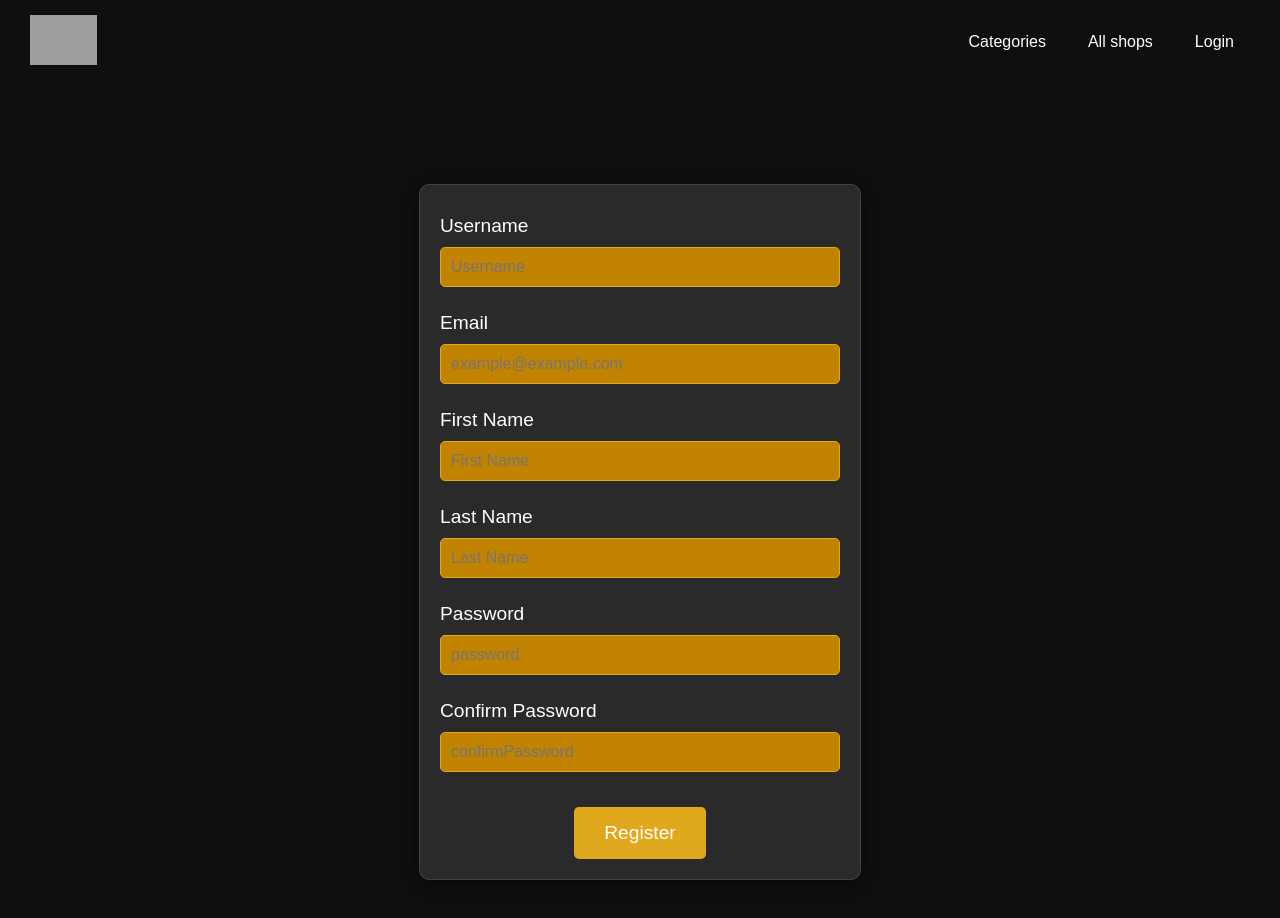
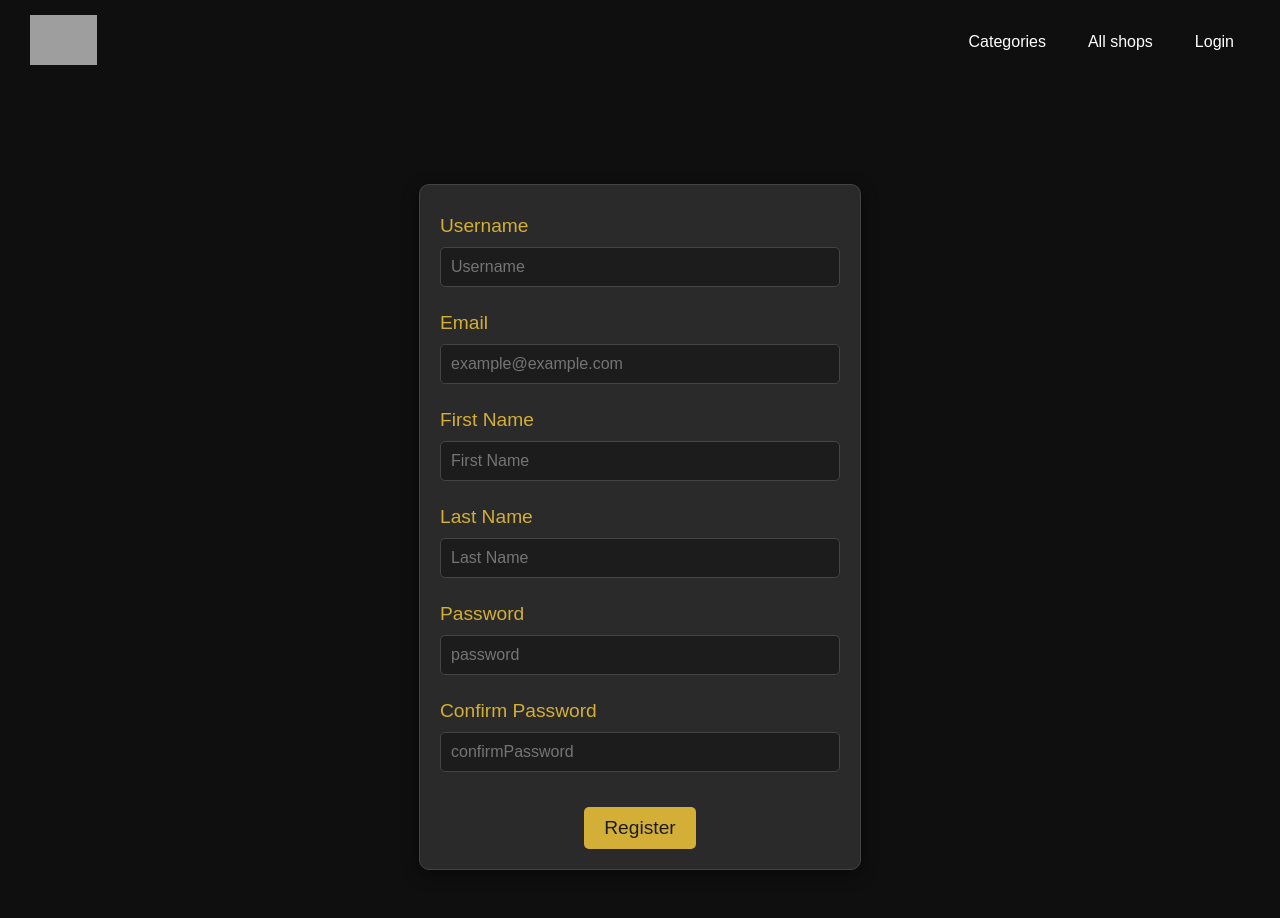
Before and after one commit to jasimSalman/Swan-Shine_Front-end, a React (Vite) app in the folder swan-shine/: page /Register/1 in a window 1280 px wide. Shown: the top 918 px of the page. Built offline with nearby package versions, Linux system fonts and the light colour scheme; grey boxes are pictures that could not be loaded.

Commit message:
Login and registration css

```diff
--- /dev/null
+++ b/swan-shine/src/components/Login/RegistrationForm.css
@@ -0,0 +1,61 @@
+body {
+  margin: 0;
+  font-family: 'Arial', sans-serif;
+  background-color: #1c1c1c;
+  color: #d4af37;
+}
+
+.registration-form {
+  max-width: 400px;
+  margin: 100px auto;
+  padding: 20px;
+  text-align: center;
+  border: 1px solid #444;
+  border-radius: 10px;
+  background-color: #2a2a2a;
+  box-shadow: 0 4px 15px rgba(0, 0, 0, 0.5);
+}
+
+.registration-form h1 {
+  font-size: 2.5em;
+  margin-bottom: 20px;
+  border-bottom: 2px solid #d4af37;
+  display: inline-block;
+  padding-bottom: 10px;
+}
+
+.registration-form label {
+  font-size: 1.2em;
+  margin: 10px 0;
+  color: #d4af37;
+  width: 100%;
+  text-align: left;
+}
+
+.registration-form input {
+  padding: 10px;
+  border: 1px solid #444;
+  border-radius: 5px;
+  background-color: #1c1c1c;
+  color: #d4af37;
+  width: 100%;
+  font-size: 1em;
+  margin-bottom: 15px;
+  box-sizing: border-box;
+}
+
+.registration-form button {
+  background-color: #d4af37;
+  color: #1c1c1c;
+  border: none;
+  padding: 10px 20px;
+  border-radius: 5px;
+  cursor: pointer;
+  transition: background-color 0.3s;
+  font-size: 1.2em;
+  margin-top: 20px;
+}
+
+.registration-form button:hover {
+  background-color: #b08f26;
+}
--- a/swan-shine/src/components/Login/RegistrationForm.jsx
+++ b/swan-shine/src/components/Login/RegistrationForm.jsx
@@ -1,5 +1,5 @@
 import React from 'react'
-import './LoginPage.css'
+import './RegistrationForm.css'
 import { useNavigate, useParams } from 'react-router-dom'
 import { useState } from 'react'
 import { RegisterUser } from '../../services/Auth'
--- a/swan-shine/src/components/Shared/ItemsCard.css
+++ b/swan-shine/src/components/Shared/ItemsCard.css
@@ -5,17 +5,24 @@ body {
   color: #ffffff;
 }
 
+.items-container {
+  display: flex;
+  flex-wrap: wrap;
+  justify-content: space-around;
+  gap: 20px;
+}
+
 .items-card {
   display: flex;
-  flex-direction: column;
+  flex-direction: row;
   align-items: center;
   background-color: #2a2a2a;
   border: 1px solid #444;
   border-radius: 10px;
   padding: 20px;
   box-shadow: 0 4px 15px rgba(0, 0, 0, 0.5);
-  max-width: 300px; /* Adjust the max-width to fit your design */
-  margin: 20px; /* Adjust margin for spacing */
+  max-width: 300px;
+  margin: 20px;
 }
 
 .items-card img {
```
